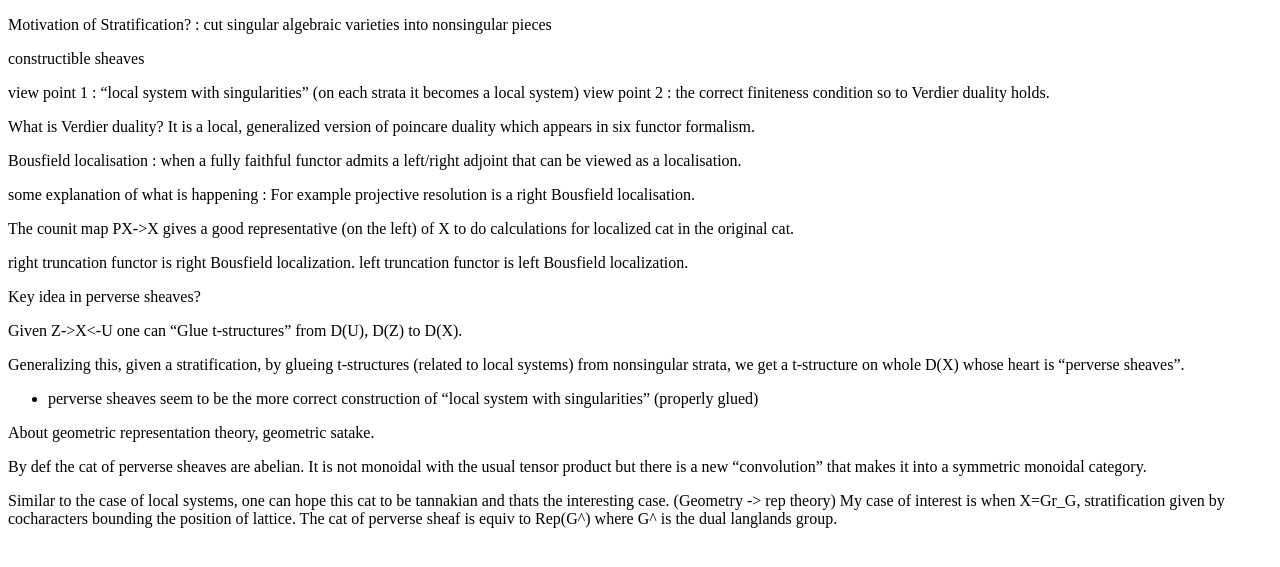
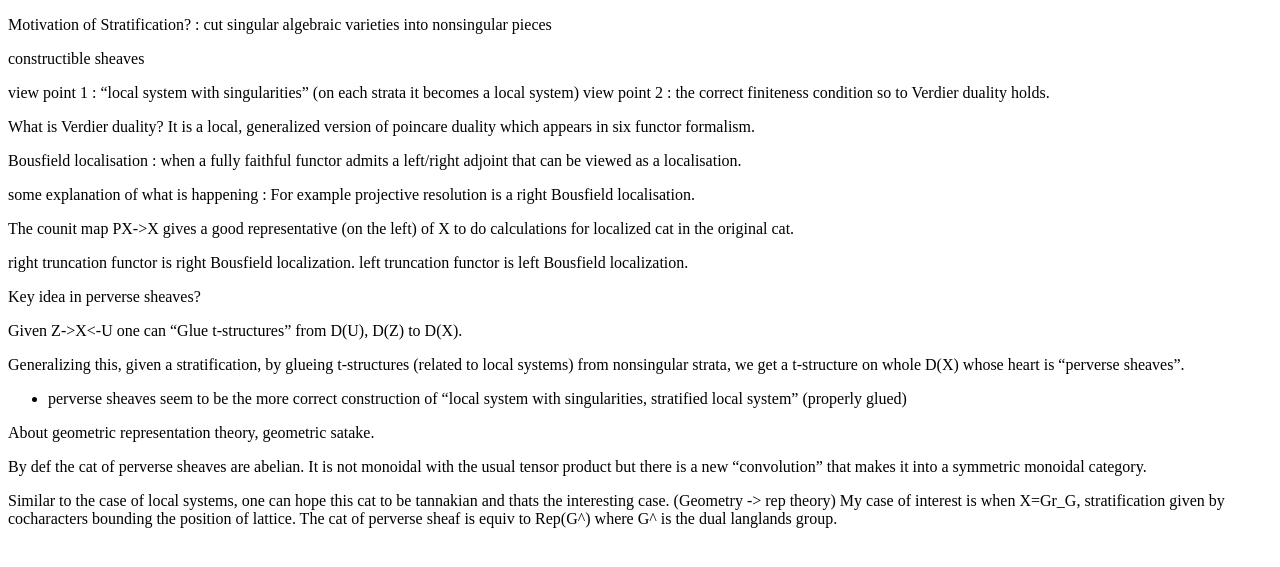
Before and after one commit to alchan00/alchan00.github.io, a Jekyll site: the page built from daily-notes/2026-09-17/index.md, in a window 1280 px wide. Shown: the top 567 px of the page. Built offline with Jekyll 4.4.1, drawn with Linux system fonts in a browser that asks for light colours; our own code applies the rules of GitHub Pages for plain Markdown files.

Commit message:
Update index.md

```diff
--- a/daily-notes/2026-09-17/index.md
+++ b/daily-notes/2026-09-17/index.md
@@ -26,7 +26,7 @@ Given Z->X<-U one can "Glue t-structures" from D(U), D(Z) to D(X).
 Generalizing this, given a stratification, by glueing t-structures (related to local systems) from nonsingular strata, we get
 a t-structure on whole D(X) whose heart is "perverse sheaves".
 
-* perverse sheaves seem to be the more correct construction of "local system with singularities" (properly glued)
+* perverse sheaves seem to be the more correct construction of "local system with singularities, stratified local system" (properly glued)
 
 
 About geometric representation theory, geometric satake.
```
